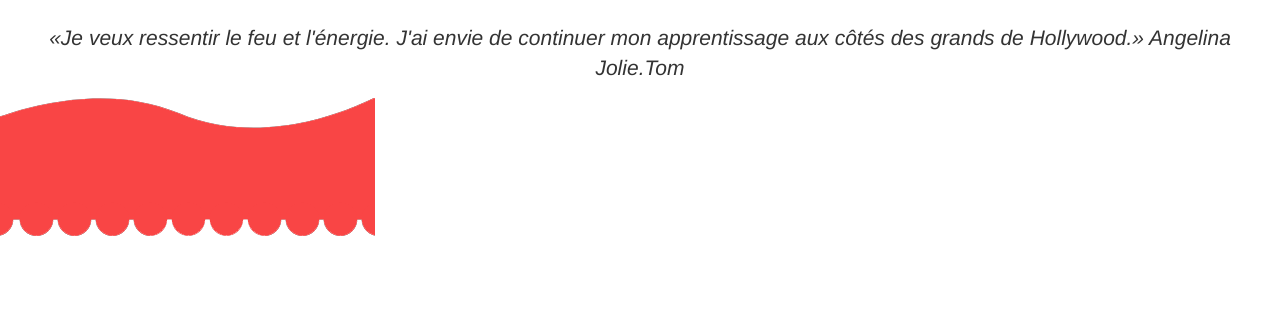
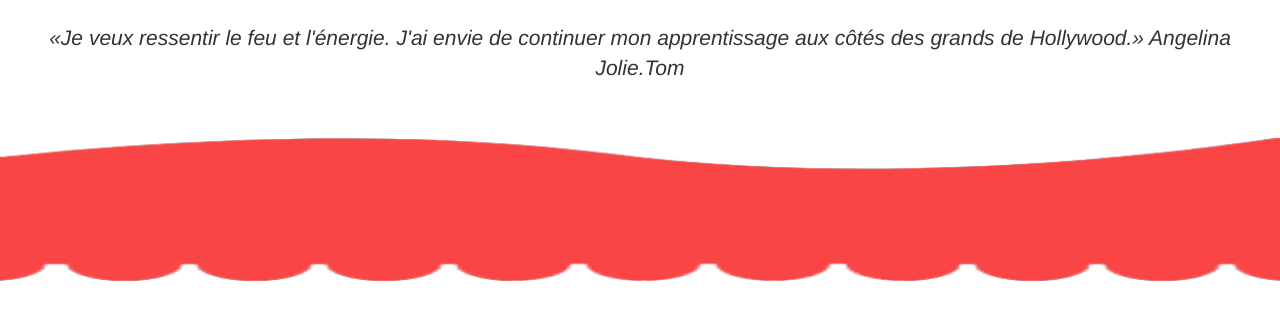
Before and after one commit to TomLemelle/Site-Tom, a plain HTML site: page index.html in a window 1280 px wide. Shown: the part 145-464 px from the top of the page. Drawn offline with nearby package versions, Linux system fonts and the light colour scheme.

Commit message:
positionnement de background2

```diff
--- a/css.css
+++ b/css.css
@@ -23,8 +23,19 @@ body{
 }
 
 #citation{
+  display: grid;
+  grid-template-columns: 1fr;
+  grid-auto-rows: minmax(100px, auto);
   font-size: 1.5em;
   text-align: center;
   font-style: italic;
   padding: 5px;
 }
+
+#background2{
+  display: grid;
+  grid-template-columns: 1fr;
+  grid-auto-rows: minmax(145px, auto);
+  height: 143px;
+  width: 100%;
+}
```
